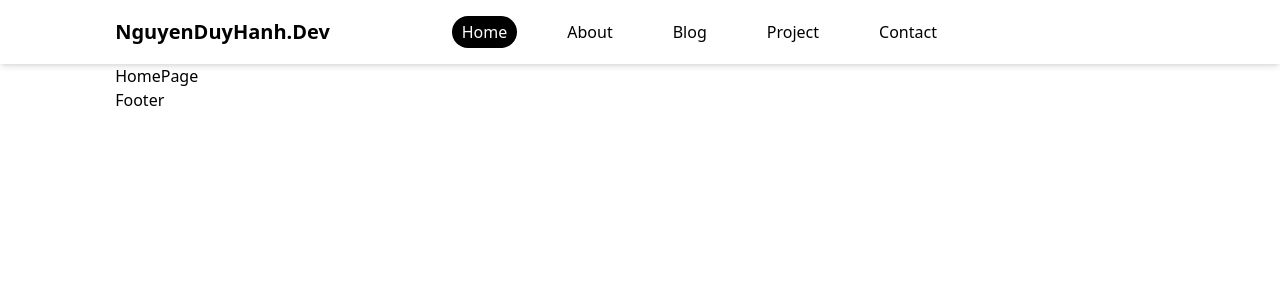
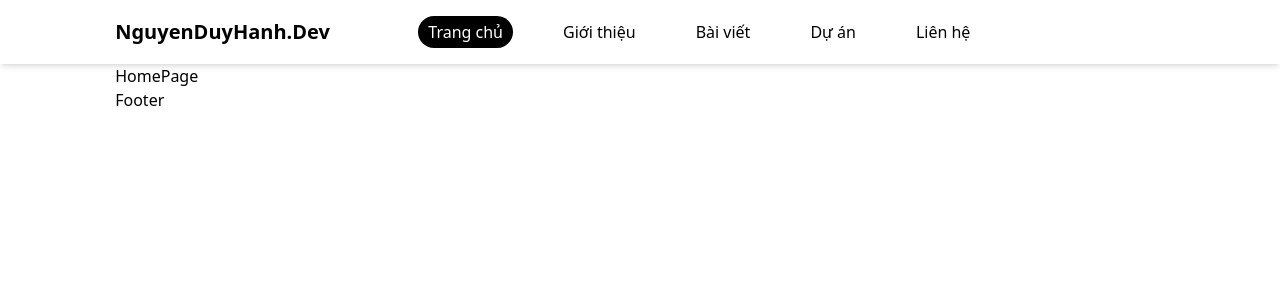
Before and after one commit to NguyenDuyHanh/portfolio, a React (Vite) app: page / in a window 1280 px wide. Shown: the top 300 px of the page. Built offline with nearby package versions, Linux system fonts and the light colour scheme; some icons are missing.

Commit message:
feat: add change language

```diff
--- a/package.json
+++ b/package.json
@@ -15,10 +15,15 @@
     "@mui/icons-material": "^7.3.5",
     "@mui/material": "^7.3.5",
     "@tailwindcss/vite": "^4.1.17",
+    "flag-icons": "^7.5.0",
+    "i18next": "^25.7.3",
+    "i18next-browser-languagedetector": "^8.2.0",
+    "i18next-http-backend": "^3.0.2",
     "mobx": "^6.15.0",
     "mobx-react-lite": "^4.1.1",
     "react": "^19.2.0",
     "react-dom": "^19.2.0",
+    "react-i18next": "^16.5.0",
     "react-router-dom": "^7.9.6",
     "tailwindcss": "^4.1.17"
   },
--- /dev/null
+++ b/public/locales/en/translation.json
@@ -0,0 +1,17 @@
+{
+    "navbar": {
+        "menu": "Menu",
+        "home": "Home",
+        "about": "About",
+        "blog": "Blog",
+        "project": "Project",
+        "contact": "Contact"
+    },
+    "header": {
+        "mode": {
+            "light": "Light Mode",
+            "dark": "Dark Mode"
+        },
+        "language": "Language"
+    }
+}
--- /dev/null
+++ b/public/locales/vn/translation.json
@@ -0,0 +1,17 @@
+{
+    "navbar": {
+        "menu": "Menu",
+        "home": "Trang chủ",
+        "about": "Giới thiệu",
+        "blog": "Bài viết",
+        "project": "Dự án",
+        "contact": "Liên hệ"
+    },
+    "header": {
+        "mode": {
+            "light": "Chế độ sáng",
+            "dark": "Chế độ tối"
+        },
+        "language": "Ngôn ngữ"
+    }
+}
--- a/src/components/layout/components/Header.jsx
+++ b/src/components/layout/components/Header.jsx
@@ -1,4 +1,7 @@
 import { useState } from "react";
+import * as React from "react";
+import { useTranslation } from "react-i18next";
+import i18n from "../../../i18n";
 import { observer } from "mobx-react-lite";
 import { NavLink } from "react-router-dom";
 import { Tooltip } from "@mui/material";
@@ -8,11 +11,30 @@ import LightModeIcon from "@mui/icons-material/LightMode";
 import DarkModeIcon from "@mui/icons-material/DarkMode";
 import MenuIcon from "@mui/icons-material/Menu";
 import CloseIcon from "@mui/icons-material/Close";
+import Menu from "@mui/material/Menu";
+import MenuItem from "@mui/material/MenuItem";
 
 import Navbar from "./Navbar";
 import themeStore from "../../../stores/themeStore";
 
 const Header = observer(() => {
+  const [anchorEl, setAnchorEl] = React.useState(null);
+  const open = Boolean(anchorEl);
+  const handleClick = (event) => {
+    setAnchorEl(event.currentTarget);
+  };
+
+  const handleClose = () => {
+    setAnchorEl(null);
+  };
+
+  const handleChangeLanguage = (lng) => {
+    i18n.changeLanguage(lng);
+    setAnchorEl(null);
+  }
+
+  const { t } = useTranslation();
+
   const [visibleMenu, setVisibleMenu] = useState(false);
 
   return (
@@ -27,7 +49,11 @@ const Header = observer(() => {
         <Navbar />
         <div className="flex gap-4">
           <Tooltip
-            title={themeStore.theme === "light" ? "Dark Mode" : "Light Mode"}
+            title={
+              themeStore.theme === "light"
+                ? t("header.mode.dark")
+                : t("header.mode.light")
+            }
           >
             <IconButton onClick={() => themeStore.toggleTheme()}>
               {themeStore.theme === "light" ? (
@@ -38,16 +64,43 @@ const Header = observer(() => {
             </IconButton>
           </Tooltip>
 
-          <Tooltip title="Language">
-            <IconButton>
+          <Tooltip title="Language" placement="right">
+            <IconButton
+              id="basic-button"
+              aria-controls={open ? "basic-menu" : undefined}
+              aria-haspopup="true"
+              aria-expanded={open ? "true" : undefined}
+              onClick={handleClick}
+            >
               <TranslateIcon fontSize="small" sx={{ color: "#2769c5" }} />
             </IconButton>
+            <Menu
+              id="basic-menu"
+              anchorEl={anchorEl}
+              open={open}
+              onClose={handleClose}
+              slotProps={{
+                list: {
+                  "aria-labelledby": "basic-button",
+                },
+              }}
+            >
+              <MenuItem onClick={() => handleChangeLanguage("vn")}>
+                <span className="fi fi-vn mr-2"></span>Tiếng Việt
+              </MenuItem>
+              <MenuItem onClick={() => handleChangeLanguage("en")}>
+                <span className="fi fi-us mr-2"></span>English
+              </MenuItem>
+            </Menu>
           </Tooltip>
           <IconButton
             className="block md:hidden!"
             onClick={() => setVisibleMenu(true)}
           >
-            <MenuIcon fontSize="medium" className="text-black dark:text-white"/>
+            <MenuIcon
+              fontSize="medium"
+              className="text-black dark:text-white"
+            />
           </IconButton>
         </div>
       </div>
@@ -62,7 +115,10 @@ const Header = observer(() => {
           <div className="flex items-center justify-between p-2 border-b border-gray-300">
             <h2 className="text-black dark:text-white">Menu</h2>
             <IconButton onClick={() => setVisibleMenu(false)}>
-              <CloseIcon fontSize="medium" className="text-black dark:text-white" />
+              <CloseIcon
+                fontSize="medium"
+                className="text-black dark:text-white"
+              />
             </IconButton>
           </div>
           <NavLink
@@ -70,35 +126,35 @@ const Header = observer(() => {
             to="/"
             className="py-3 px-5 text-base border-b border-gray-300 hover:bg-gray-100 dark:hover:bg-gray-500"
           >
-            Home
+             {t('navbar.home')}
           </NavLink>
           <NavLink
             onClick={() => setVisibleMenu(false)}
             to="/about"
             className="py-3 px-5 text-base border-b border-gray-300 hover:bg-gray-100 dark:hover:bg-gray-500"
           >
-            About
+            {t('navbar.about')}
           </NavLink>
           <NavLink
             onClick={() => setVisibleMenu(false)}
             to="/blog"
             className="py-3 px-5 text-base border-b border-gray-300 hover:bg-gray-100 dark:hover:bg-gray-500"
           >
-            Blog
+            {t('navbar.blog')}
           </NavLink>
           <NavLink
             onClick={() => setVisibleMenu(false)}
             to="/project"
             className="py-3 px-5 text-base border-b border-gray-300 hover:bg-gray-100 dark:hover:bg-gray-500"
           >
-            Project
+            {t('navbar.project')}
           </NavLink>
           <NavLink
             onClick={() => setVisibleMenu(false)}
             to="/contact"
             className="py-3 px-5 text-base border-b border-gray-300 hover:bg-gray-100 dark:hover:bg-gray-500"
           >
-            Contact
+            {t('navbar.contact')}
           </NavLink>
         </div>
       </div>
--- a/src/components/layout/components/Navbar.jsx
+++ b/src/components/layout/components/Navbar.jsx
@@ -1,7 +1,8 @@
-import React from "react";
 import { NavLink } from "react-router-dom";
+import { useTranslation } from "react-i18next";
 
 const Navbar = () => {
+  const { t } = useTranslation();
 
   const base = "text-base py-1 px-2.5 cursor-pointer rounded-full transition-colors duration-500 ease-in-out";
   return (
@@ -10,31 +11,31 @@ const Navbar = () => {
         to="/"
         className={base}
       >
-        Home
+        {t('navbar.home')}
       </NavLink>
       <NavLink
         to="/about"
         className={base}
       >
-        About
+         {t('navbar.about')}
       </NavLink>
       <NavLink
         to="/blog"
         className={base}
       >
-        Blog
+        {t('navbar.blog')}
       </NavLink>
       <NavLink
         to="/project"
         className={base}
       >
-        Project
+        {t('navbar.project')}
       </NavLink>
       <NavLink
         to="/contact"
         className={base}
       >
-        Contact
+        {t('navbar.contact')}
       </NavLink>
     </div>
   );
--- /dev/null
+++ b/src/i18n.js
@@ -0,0 +1,37 @@
+import i18n from 'i18next';
+import { initReactI18next } from 'react-i18next';
+
+import Backend from 'i18next-http-backend';
+import LanguageDetector from 'i18next-browser-languagedetector';
+// don't want to use this?
+// have a look at the Quick start guide
+// for passing in lng and translations on init
+
+i18n
+  // load translation using http -> see /public/locales (i.e. https://github.com/i18next/react-i18next/tree/master/example/react/public/locales)
+  // learn more: https://github.com/i18next/i18next-http-backend
+  // want your translations to be loaded from a professional CDN? => https://github.com/locize/react-tutorial#step-2---use-the-locize-cdn
+  .use(Backend)
+  // detect user language
+  // learn more: https://github.com/i18next/i18next-browser-languageDetector
+  .use(LanguageDetector)
+  // pass the i18n instance to react-i18next.
+  .use(initReactI18next)
+  // init i18next
+  // for all options read: https://www.i18next.com/overview/configuration-options
+  .init({
+    react: { useSuspense: false },
+    backend: {
+      loadPath: "/locales/{{lng}}/translation.json",
+    },
+    lng: 'vn',
+    fallbackLng: 'vn',
+    debug: true,
+
+    interpolation: {
+      escapeValue: false, // not needed for react as it escapes by default
+    }
+  });
+
+
+export default i18n;
--- a/src/main.jsx
+++ b/src/main.jsx
@@ -1,8 +1,11 @@
 import { StrictMode } from "react";
 import { createRoot } from "react-dom/client";
+import { BrowserRouter } from "react-router-dom";
+
 import "./index.css";
+import "flag-icons/css/flag-icons.min.css";
 import App from "./App.jsx";
-import { BrowserRouter } from "react-router-dom";
+import "./i18n";
 
 createRoot(document.getElementById("root")).render(
   <StrictMode>
```
Also changed, not shown: 1 other file (tests, documents, lock files or other folders).
